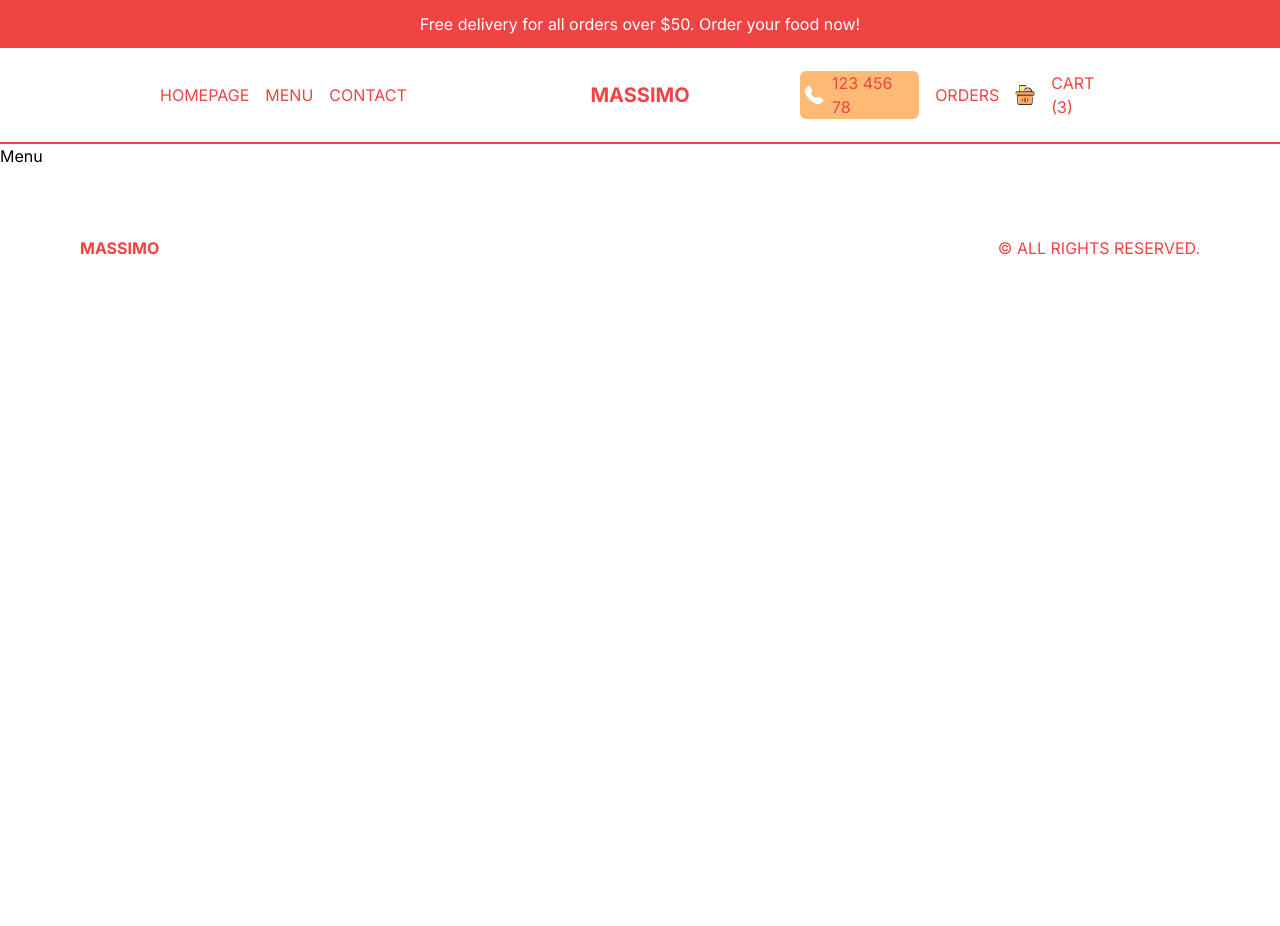
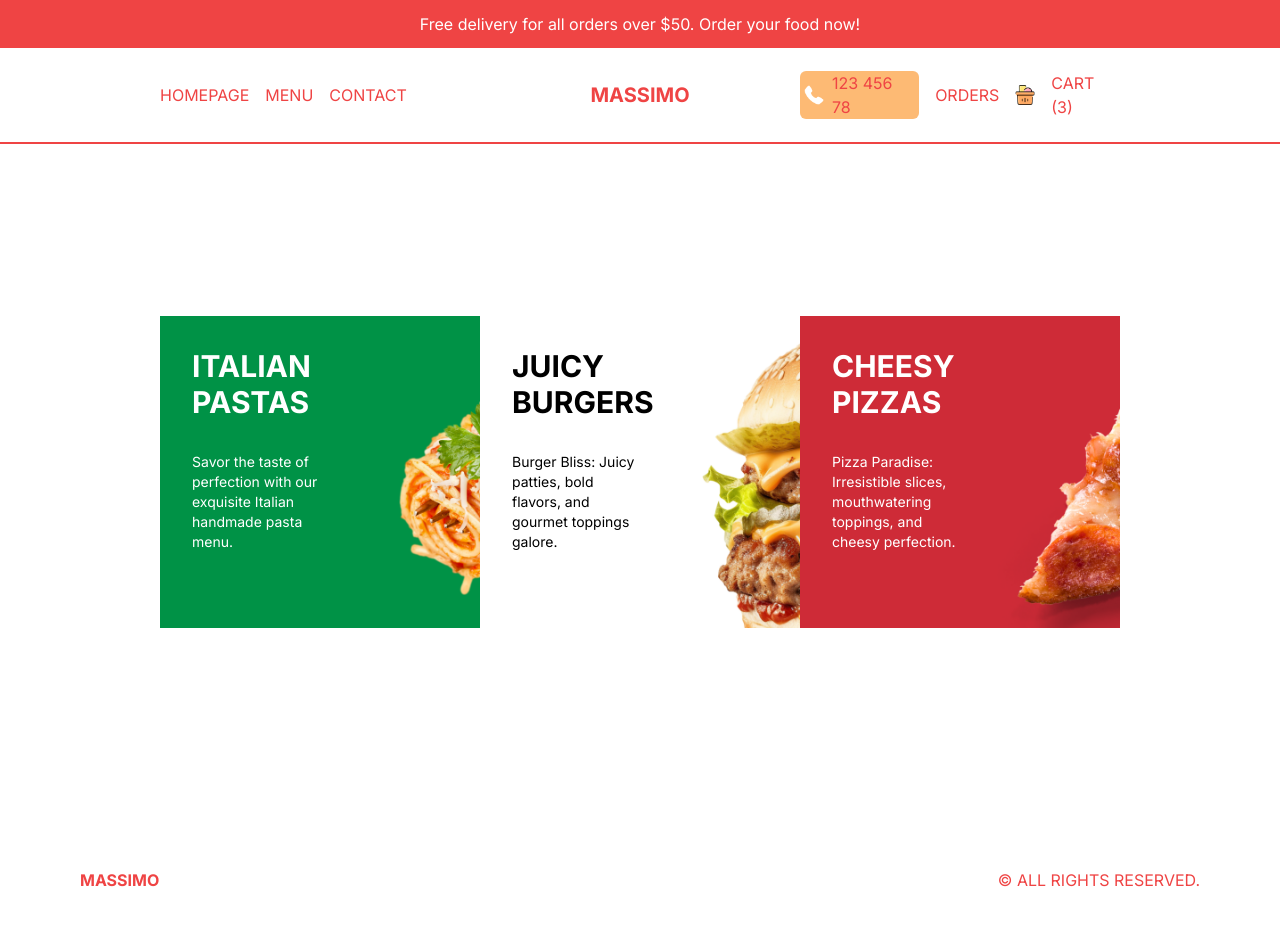
Before and after one commit to NgoTanKhoa21042001/Restaurant-landing-page, a Next.js app in the folder restaurant/: page /menu in a window 1280 px wide. Shown: the top 926 px of the page. Before the commit the page ends 800 px from the top, so only its background shows below. Built offline with nearby package versions, Linux system fonts and the light colour scheme.

Commit message:
Category Page Design

```diff
--- a/restaurant/src/app/menu/page.tsx
+++ b/restaurant/src/app/menu/page.tsx
@@ -1,5 +1,24 @@
+import { menu } from "@/data";
+import Link from "next/link";
+
 const MenuPage = () => {
-  return <div>Menu</div>;
+  return (
+    <div className="p-4 lg:px-20 xl:px-40 h-[calc(100vh-6rem)] md:h-[calc(100vh-9rem)] flex flex-col md:flex-row items-center">
+      {menu.map((category) => (
+        <Link
+          href={`/menu/${category.slug}`}
+          key={category.id}
+          className="w-full h-1/3 bg-cover p-8 md:h-1/2"
+          style={{ backgroundImage: `url(${category.img})` }}
+        >
+          <div className={`text-${category.color} w-1/2`}>
+            <h1 className="uppercase font-bold text-3xl">{category.title}</h1>
+            <p className="text-sm my-8">{category.desc}</p>
+          </div>
+        </Link>
+      ))}
+    </div>
+  );
 };
 
 export default MenuPage;
--- a/restaurant/src/components/Featured.tsx
+++ b/restaurant/src/components/Featured.tsx
@@ -1,4 +1,3 @@
-"use client";
 import { featuredProducts } from "@/data";
 import Image from "next/image";
 import React from "react";
--- a/restaurant/src/components/Footer.tsx
+++ b/restaurant/src/components/Footer.tsx
@@ -3,7 +3,7 @@ import React from "react";
 
 const Footer = () => {
   return (
-    <div className="h-12 md:h-24 lg:p-20 flex items-center justify-between text-red-500">
+    <div className="h-12 md:h-24 p-4 lg:p-20 flex items-center justify-between text-red-500">
       <Link href="/" className="font-bold">
         MASSIMO
       </Link>
--- a/restaurant/src/components/Offer.tsx
+++ b/restaurant/src/components/Offer.tsx
@@ -1,24 +1,27 @@
+"use client";
 import Image from "next/image";
 import React from "react";
-import Countdown from "./CountDown";
+import CountDown from "./CountDown";
 
 const Offer = () => {
   return (
     <div className="bg-black h-screen flex flex-col md:flex-row md:justify-between md:bg-[url('/offerBg.png')] md:h-[70vh]">
       {/* TEXT CONTAINER */}
-      <div className="flex-1 flex flex-col justify-center text-center gap-8 p-6 items-center">
-        <h1 className="text-white text-5xl">Delicious Burger & French Fry </h1>
+      <div className="flex-1 flex flex-col justify-center items-center text-center gap-8 p-6">
+        <h1 className="text-white text-5xl font-bold xl:text-6xl">
+          Delicious Burger & French Fry
+        </h1>
         <p className="text-white xl:text-xl">
           Progressively simplify effective e-toilers and process-centric methods
           of empowerment. Quickly pontificate parallel.
         </p>
-        <Countdown />
-        <button className="bg-red-500 rounded-md py-3 px-6 text-white">
+        <CountDown />
+        <button className="bg-red-500 text-white rounded-md py-3 px-6">
           Order Now
         </button>
       </div>
-      {/* IMAGE */}
-      <div className="relative w-full flex-1 md:h-full">
+      {/* IMAGE CONTAINER */}
+      <div className="flex-1 w-full relative md:h-full">
         <Image src="/offerProduct.png" alt="" fill className="object-contain" />
       </div>
     </div>
```
